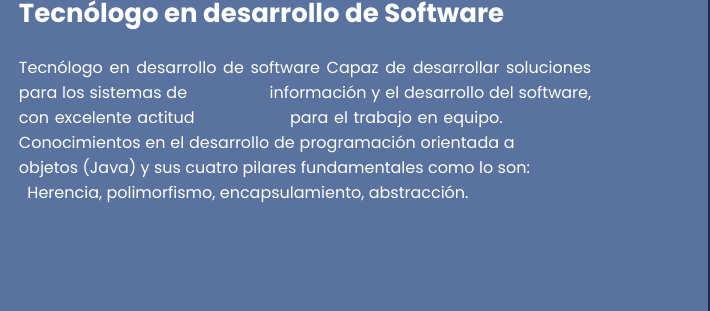
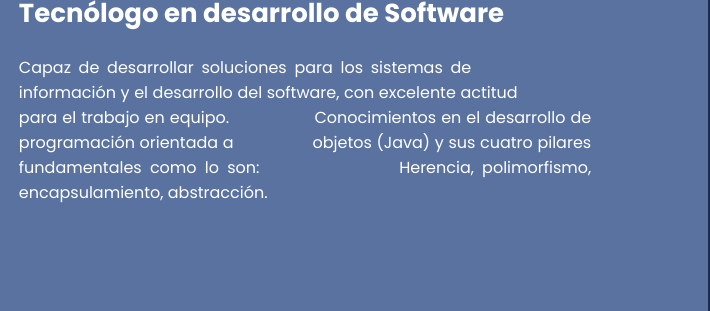
Before and after one commit to faberfff/portafolio, a website: page portafolio.html in a window 1280 px wide. Shown: the part 1156-1467 px from the top of the page, 570-1280 px from the left. Drawn offline with nearby package versions, Linux system fonts and the light colour scheme; a web font is replaced by a local one.

Commit message:
update portafolio.html

```diff
--- a/portafolio.html
+++ b/portafolio.html
@@ -72,7 +72,7 @@
                 Sobre <span>Mi</span>
             </h2>
             <h3>Tecnólogo en desarrollo de Software</h3>
-            <p>Tecnólogo en desarrollo de software
+            <p>
                 Capaz de desarrollar soluciones para los sistemas de
                 información y el desarrollo del software, con excelente actitud
                 para el trabajo en equipo.
```
